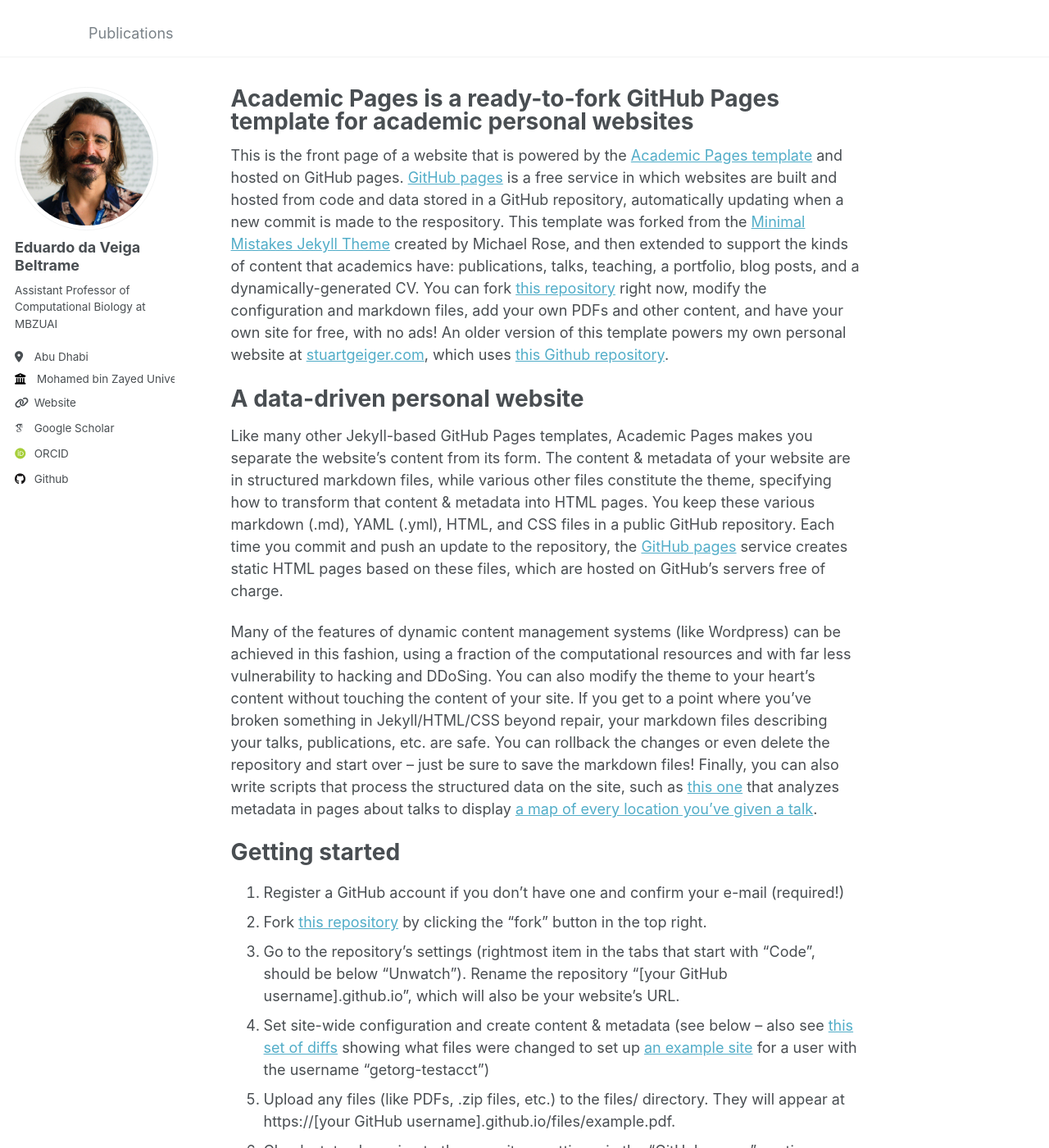
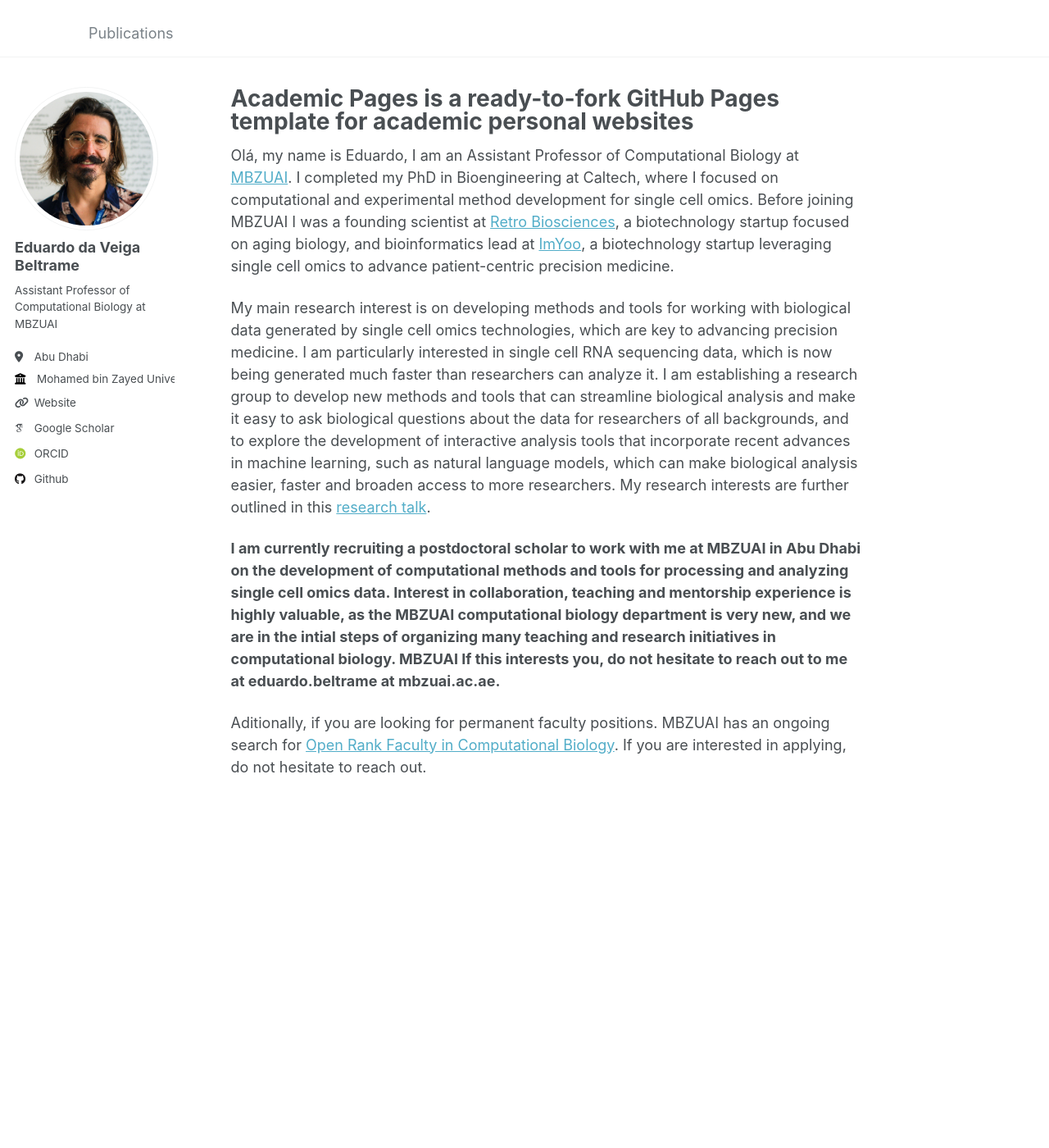
Before and after one commit to Munfred/munfred.github.io, a Jekyll site: the page built from _pages/about.md, in a window 1280 px wide and 1400 px high. Shown: the whole window at 82% size. Built offline with Jekyll 4.4.1, drawn with Linux system fonts in a browser that asks for light colours; some web fonts are replaced; some of the changed text lies outside the part shown.

Commit message:
Update about.md

```diff
--- a/_pages/about.md
+++ b/_pages/about.md
@@ -7,43 +7,10 @@ redirect_from:
   - /about.html
 ---
 
-This is the front page of a website that is powered by the [Academic Pages template](https://github.com/academicpages/academicpages.github.io) and hosted on GitHub pages. [GitHub pages](https://pages.github.com) is a free service in which websites are built and hosted from code and data stored in a GitHub repository, automatically updating when a new commit is made to the respository. This template was forked from the [Minimal Mistakes Jekyll Theme](https://mmistakes.github.io/minimal-mistakes/) created by Michael Rose, and then extended to support the kinds of content that academics have: publications, talks, teaching, a portfolio, blog posts, and a dynamically-generated CV. You can fork [this repository](https://github.com/academicpages/academicpages.github.io) right now, modify the configuration and markdown files, add your own PDFs and other content, and have your own site for free, with no ads! An older version of this template powers my own personal website at [stuartgeiger.com](http://stuartgeiger.com), which uses [this Github repository](https://github.com/staeiou/staeiou.github.io).
+Olá, my name is Eduardo, I am an Assistant Professor of Computational Biology at [MBZUAI](https://mbzuai.ac.ae). I completed my PhD in Bioengineering at Caltech, where I focused on computational and experimental method development for single cell omics. Before joining MBZUAI I was a founding scientist at [Retro Biosciences](https://retro.bio), a biotechnology startup focused on aging biology, and bioinformatics lead at [ImYoo](https://imyoo.health), a biotechnology startup leveraging single cell omics to advance patient-centric precision medicine.
 
-A data-driven personal website
-======
-Like many other Jekyll-based GitHub Pages templates, Academic Pages makes you separate the website's content from its form. The content & metadata of your website are in structured markdown files, while various other files constitute the theme, specifying how to transform that content & metadata into HTML pages. You keep these various markdown (.md), YAML (.yml), HTML, and CSS files in a public GitHub repository. Each time you commit and push an update to the repository, the [GitHub pages](https://pages.github.com/) service creates static HTML pages based on these files, which are hosted on GitHub's servers free of charge.
+My main research interest is on developing methods and tools for working with biological data generated by single cell omics technologies, which are key to advancing precision medicine. I am particularly interested in single cell RNA sequencing data, which is now being generated much faster than researchers can analyze it. I am establishing a research group to develop new methods and tools that can streamline biological analysis and make it easy to ask biological questions about the data for researchers of all backgrounds, and to explore the development of interactive analysis tools that incorporate recent advances in machine learning, such as natural language models, which can make biological analysis easier, faster and broaden access to more researchers. My research interests are further outlined in this [research talk]([url](https://www.canva.com/design/DAGDB0KIrCM/_EP_uuAKdCrV8SZtik-zTA/view)).
 
-Many of the features of dynamic content management systems (like Wordpress) can be achieved in this fashion, using a fraction of the computational resources and with far less vulnerability to hacking and DDoSing. You can also modify the theme to your heart's content without touching the content of your site. If you get to a point where you've broken something in Jekyll/HTML/CSS beyond repair, your markdown files describing your talks, publications, etc. are safe. You can rollback the changes or even delete the repository and start over -- just be sure to save the markdown files! Finally, you can also write scripts that process the structured data on the site, such as [this one](https://github.com/academicpages/academicpages.github.io/blob/master/talkmap.ipynb) that analyzes metadata in pages about talks to display [a map of every location you've given a talk](https://academicpages.github.io/talkmap.html).
+**I am currently recruiting a postdoctoral scholar to work with me at MBZUAI in Abu Dhabi on the development of computational methods and tools for processing and analyzing single cell omics data. Interest in collaboration, teaching and mentorship experience is highly valuable, as the MBZUAI computational biology department is very new, and we are in the intial steps of organizing many teaching and research initiatives in computational biology. MBZUAI  If this interests you, do not hesitate to reach out to me at eduardo.beltrame at mbzuai.ac.ae.**
 
-Getting started
-======
-1. Register a GitHub account if you don't have one and confirm your e-mail (required!)
-1. Fork [this repository](https://github.com/academicpages/academicpages.github.io) by clicking the "fork" button in the top right.
-1. Go to the repository's settings (rightmost item in the tabs that start with "Code", should be below "Unwatch"). Rename the repository "[your GitHub username].github.io", which will also be your website's URL.
-1. Set site-wide configuration and create content & metadata (see below -- also see [this set of diffs](http://archive.is/3TPas) showing what files were changed to set up [an example site](https://getorg-testacct.github.io) for a user with the username "getorg-testacct")
-1. Upload any files (like PDFs, .zip files, etc.) to the files/ directory. They will appear at https://[your GitHub username].github.io/files/example.pdf.
-1. Check status by going to the repository settings, in the "GitHub pages" section
-
-Site-wide configuration
-------
-The main configuration file for the site is in the base directory in [_config.yml](https://github.com/academicpages/academicpages.github.io/blob/master/_config.yml), which defines the content in the sidebars and other site-wide features. You will need to replace the default variables with ones about yourself and your site's github repository. The configuration file for the top menu is in [_data/navigation.yml](https://github.com/academicpages/academicpages.github.io/blob/master/_data/navigation.yml). For example, if you don't have a portfolio or blog posts, you can remove those items from that navigation.yml file to remove them from the header.
-
-Create content & metadata
-------
-For site content, there is one markdown file for each type of content, which are stored in directories like _publications, _talks, _posts, _teaching, or _pages. For example, each talk is a markdown file in the [_talks directory](https://github.com/academicpages/academicpages.github.io/tree/master/_talks). At the top of each markdown file is structured data in YAML about the talk, which the theme will parse to do lots of cool stuff. The same structured data about a talk is used to generate the list of talks on the [Talks page](https://academicpages.github.io/talks), each [individual page](https://academicpages.github.io/talks/2012-03-01-talk-1) for specific talks, the talks section for the [CV page](https://academicpages.github.io/cv), and the [map of places you've given a talk](https://academicpages.github.io/talkmap.html) (if you run this [python file](https://github.com/academicpages/academicpages.github.io/blob/master/talkmap.py) or [Jupyter notebook](https://github.com/academicpages/academicpages.github.io/blob/master/talkmap.ipynb), which creates the HTML for the map based on the contents of the _talks directory).
-
-**Markdown generator**
-
-I have also created [a set of Jupyter notebooks](https://github.com/academicpages/academicpages.github.io/tree/master/markdown_generator
-) that converts a CSV containing structured data about talks or presentations into individual markdown files that will be properly formatted for the Academic Pages template. The sample CSVs in that directory are the ones I used to create my own personal website at stuartgeiger.com. My usual workflow is that I keep a spreadsheet of my publications and talks, then run the code in these notebooks to generate the markdown files, then commit and push them to the GitHub repository.
-
-How to edit your site's GitHub repository
-------
-Many people use a git client to create files on their local computer and then push them to GitHub's servers. If you are not familiar with git, you can directly edit these configuration and markdown files directly in the github.com interface. Navigate to a file (like [this one](https://github.com/academicpages/academicpages.github.io/blob/master/_talks/2012-03-01-talk-1.md) and click the pencil icon in the top right of the content preview (to the right of the "Raw | Blame | History" buttons). You can delete a file by clicking the trashcan icon to the right of the pencil icon. You can also create new files or upload files by navigating to a directory and clicking the "Create new file" or "Upload files" buttons.
-
-Example: editing a markdown file for a talk
-![Editing a markdown file for a talk](/images/editing-talk.png)
-
-For more info
-------
-More info about configuring Academic Pages can be found in [the guide](https://academicpages.github.io/markdown/). The [guides for the Minimal Mistakes theme](https://mmistakes.github.io/minimal-mistakes/docs/configuration/) (which this theme was forked from) might also be helpful.
+Aditionally, if you are looking for permanent faculty positions. MBZUAI has an ongoing search for [Open Rank Faculty in Computational Biology](https://mbzuai.ac.ae/vacancy/open-rank-faculty-computational-biology/). If you are interested in applying, do not hesitate to reach out.
```
